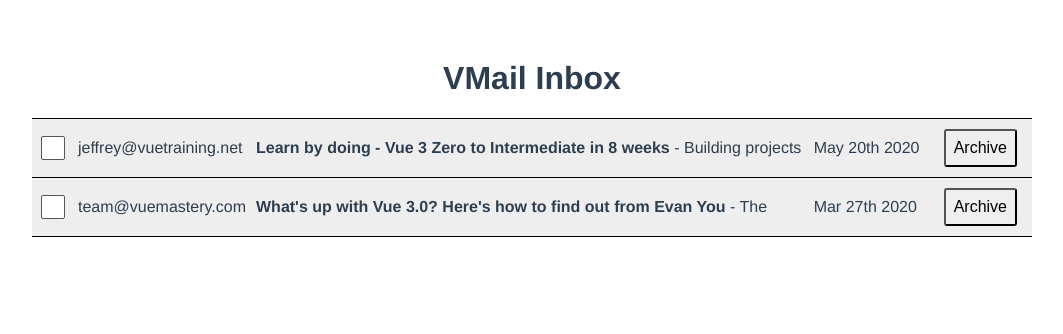
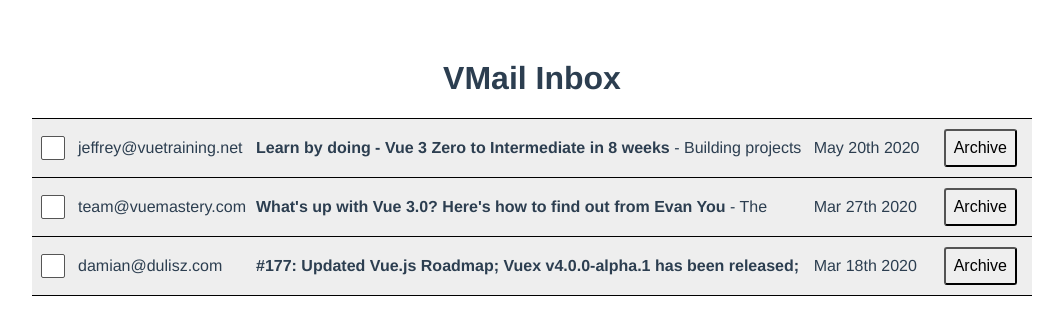
Before and after one commit to eclectic-coding/vue3-gmail-clone, a Vue app: page / in a window 1280 px wide. Shown: the top 334 px of the page, without its empty margins (108-1171 px from the left). Built offline with nearby package versions, Linux system fonts and the light colour scheme; data requests are answered from the project's data file.

Commit message:
Open email setup

```diff
--- a/db.json
+++ b/db.json
@@ -24,7 +24,7 @@
       "subject": "#177: Updated Vue.js Roadmap; Vuex v4.0.0-alpha.1 has been released; Kia King Ishii join the core team; Nuxt v2.12 released; Videos from Vue.js Amsterdam 2020 are here!",
       "body": "First of all, lets congratulate Kia King Ishii on joining the Vue.js core team! 🎉 He has been doing an incredible job building vuex-orm and will now focus on working on the next versions of Vuex.\n\nSpeaking of which – Vuex v4.0.0-alpha.1 has just been released! This is the version of Vuex that will work with Vue 3.0 but keep the familiar API you know from the current version.",
       "sentAt": "2020-03-18T18:25:43.511Z",
-      "archived": true,
+      "archived": false,
       "read": true
     },
     {
--- a/src/App.vue
+++ b/src/App.vue
@@ -115,6 +115,7 @@
 
 .email-display {
   text-align: left;
+  margin: 0 2em;
 }
 
 /* Mail Table */
--- a/src/components/MailTable.vue
+++ b/src/components/MailTable.vue
@@ -4,7 +4,7 @@
     <tr v-for="email in unArchivedEmails"
         :key="email.id"
         :class="['clickable', email.read ? 'read' : '']"
-        @click="readEmail(email)">
+        @click="openEmail(email)">
       <td><input type="checkbox" /></td>
       <td>{{ email.from }}</td>
       <td>
@@ -17,11 +17,16 @@
     </tr>
     </tbody>
   </table>
+  <MailView v-if="openedEmail" :email="openedEmail"/>
 </template>
 
 <script>
 import { format } from 'date-fns';
 import axios from 'axios';
+import MailView from '@/components/MailView.vue';
+
+import { ref } from 'vue';
+
 
 export default {
   async setup() {
@@ -29,8 +34,12 @@
     let emails = response.data
     return {
       format,
-      emails
+      emails,
+      openedEmail: ref(null)
     };
+  },
+  components: {
+    MailView
   },
   computed: {
     sortedEmails() {
@@ -43,9 +52,10 @@
     }
   },
   methods: {
-    readEmail(email) {
+    openEmail(email) {
       email.read = true
       this.updateEmail(email)
+      this.openedEmail = email
     },
     archiveEmail(email) {
       email.archived = true
--- /dev/null
+++ b/src/components/MailView.vue
@@ -0,0 +1,31 @@
+<template>
+  <div class="email-display">
+    <h2 class="mb-0">Subject: <strong>{{ email.subject }}</strong></h2>
+    <div><em>From {{ email.from }} on {{ format(new Date(email.sentAt), 'MMM do yyyy') }}</em></div>
+    <div v-html="marked(email.body)" />
+  </div>
+</template>
+
+<script>
+import { format } from 'date-fns';
+import marked from 'marked';
+
+export default {
+  setup() {
+    return {
+      format,
+      marked
+    };
+  },
+  props: {
+    email: {
+      type: Object,
+      required: true
+    }
+  }
+};
+</script>
+
+<style scoped>
+
+</style>
```
